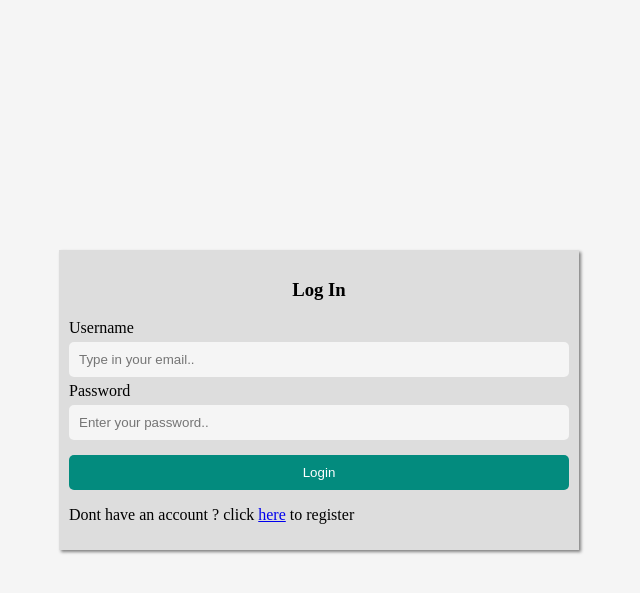
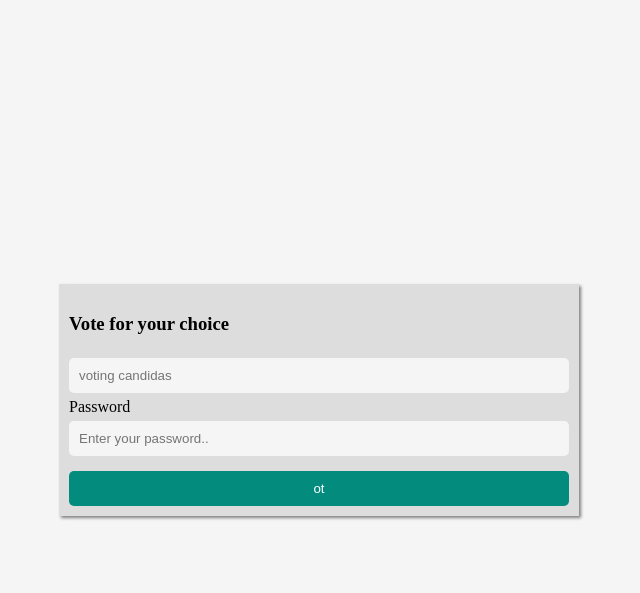
Before and after one commit to damyokunlola/Voting-Portal, a PHP site: page /login.php in a window 1280 px wide. Shown: the top 593 px of the page, without its empty margins (321-961 px from the left). Run offline with PHP 8.4, Linux system fonts and the light colour scheme.

Commit message:
voting page

```diff
--- a/implement/login.php
+++ b/implement/login.php
@@ -19,7 +19,7 @@ if ($loguser != null) {
         $_SESSION["name"] = $loguser["firstname"] . " " . $loguser["lastname"];
 
         $output["status"] = true;
-        $output["message"] = "correct username or password";
+        //$output["message"] = "correct username or password";
         // header("location: ../view/register.php",TRUE,301);
 
     } else {
--- a/view/candidate.php
+++ b/view/candidate.php
@@ -20,9 +20,7 @@
                 <input placeholder="Full name" type="text" id="fullname" name="fullname" required autofocus>
                 <span></span>
             </div>
-            <div>
-                <input placeholder="Candidate Id" type="text" id="candidateid" name="candidateid" value="<?php echo rand(1, 1000000)  ?>" readonly>
-            </div>
+
             <div>
                 <input placeholder="Age" type="number" id="age" name="age" tabindex="2" required>
             </div>
--- a/view/dashboard.php
+++ b/view/dashboard.php
@@ -28,7 +28,8 @@ if ($_SESSION["userid"] == null || !isset($_SESSION["userid"])) {
 
     <div id="main">
         <div id="sidebar" class="bg-dark">
-            <li><a href="voting.php">Voting portal</a></li>
+            <li class="sidebar_item"><a href="voting.php">Voting portal</a></li>
+
         </div>
         <div id="content" class="bg-light"></div>
     </div>
--- a/view/login.php
+++ b/view/login.php
@@ -5,27 +5,25 @@
     <meta charset="UTF-8">
     <meta name="viewport" content="width=device-width, initial-scale=1.0">
     <link rel="stylesheet" type="text/css" href="mystyle.css">
-    <title>Login Page</title>
+    <title>Voting Page</title>
 </head>
 
 <body>
     <div class="container">
 
-        <form id="loginform">
+        <form id="coringform">
 
-            <h3 id="logo">Log In</h3>
+            <h3 id="logo">Vote for your choice</h3>
 
-            <label for="username">Username</label>
-            <input type="text" id="logemail" name="logemail" placeholder="Type in your email.." autocomplete="off" required />
+            <label for="co"/label>
+            <input type="text" placeholder="voting candidas" required />
 
             <label for="password">Password</label>
             <input type="password" id="logpassword" name="logpassword" placeholder="Enter your password.." autocomplete="off" required />
 
 
-            <button type="submit" id="login" name="login">Login</button>
-            <div>
-                <p>Dont have an account ? click <a href="register.php">here</a> to register</p>
-            </div>
+            <button type="submit" id="submit" name="login">ot</button>
+
         </form>
     </div>
 
@@ -53,10 +51,11 @@
             }
         }
 
-        submit.addEventListener("click", e => {
-            e.preventDefault();
-            logggin()
-        });
+         const submit = document.getElementById("submit");
+
+        asyn function addcan (){
+
+        }
     </script>
 </body>
 
```
Also changed, not shown: controller/user_controller.php (+13 -0 lines), implement/voting.php (added, +28 -0 lines), view/css/dashboard.css (+12 -0 lines), view/voting.php (added).
